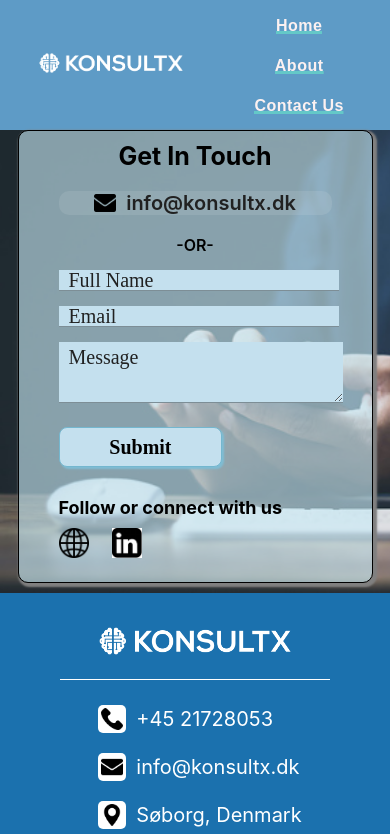
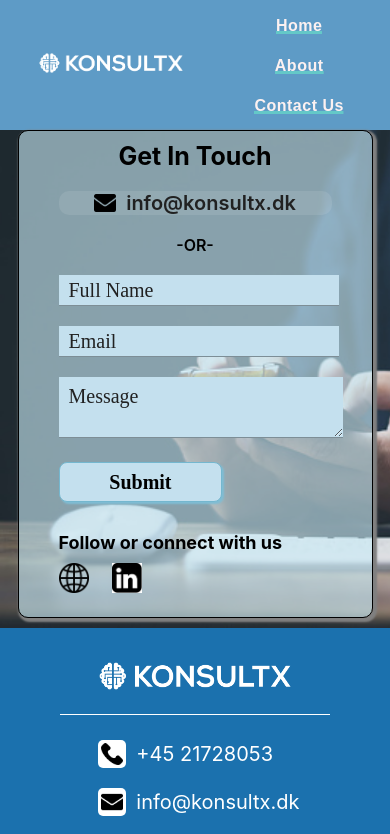
Before and after one commit to 27ManishaPatel/Konsultx, a React (Create React App) app: page /Konsultx/Contact-Us in a window 390 px wide. Shown: the top 834 px of the page. Built offline with nearby package versions, Linux system fonts and the light colour scheme; a web font is replaced by a local one.

Commit message:
added media queries

```diff
--- a/src/components/ContactUs/ContactUs.styles.css
+++ b/src/components/ContactUs/ContactUs.styles.css
@@ -197,9 +197,7 @@
     font-size: 16px;
   }
   .form-input {
-    margin-top: 15px;
-    height: 20px;
-    line-height: 10px;
+    height: 30px;
   }
   .form-input::placeholder {
     font-size: 20px;
```
